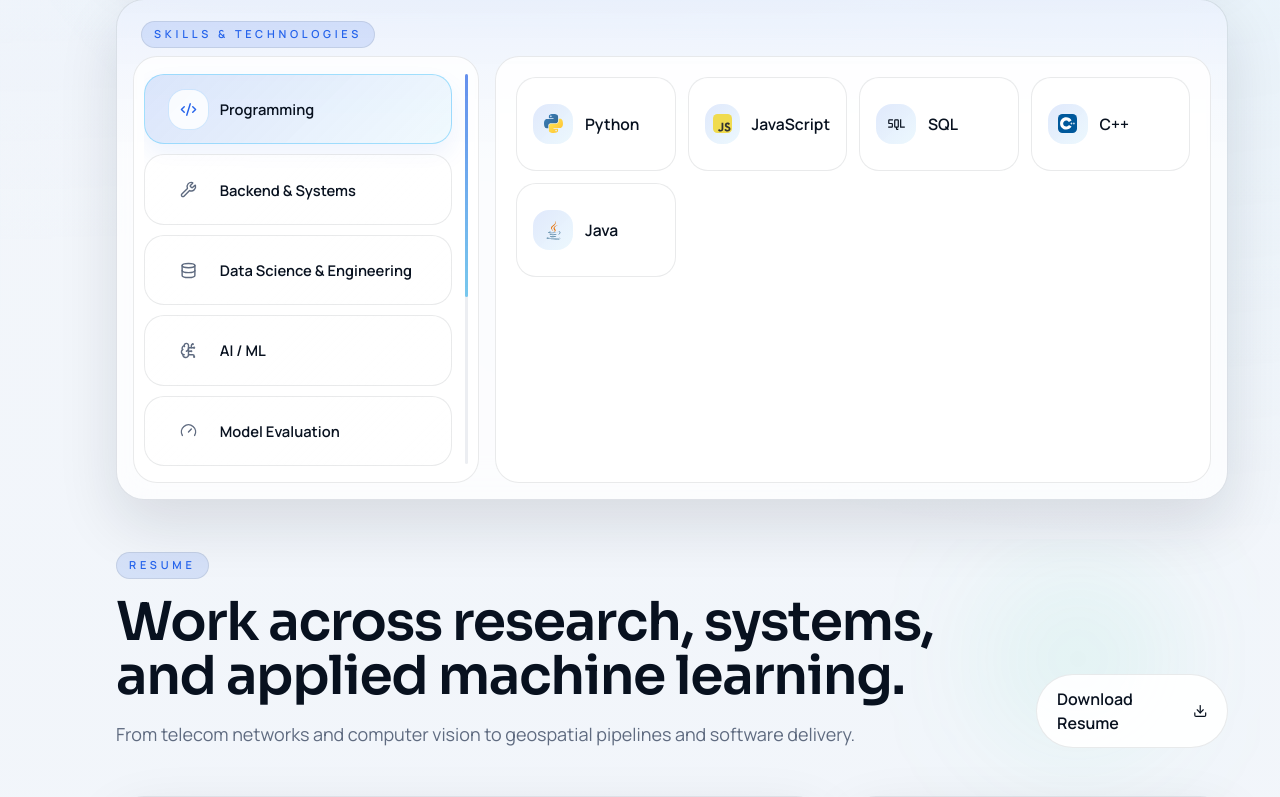
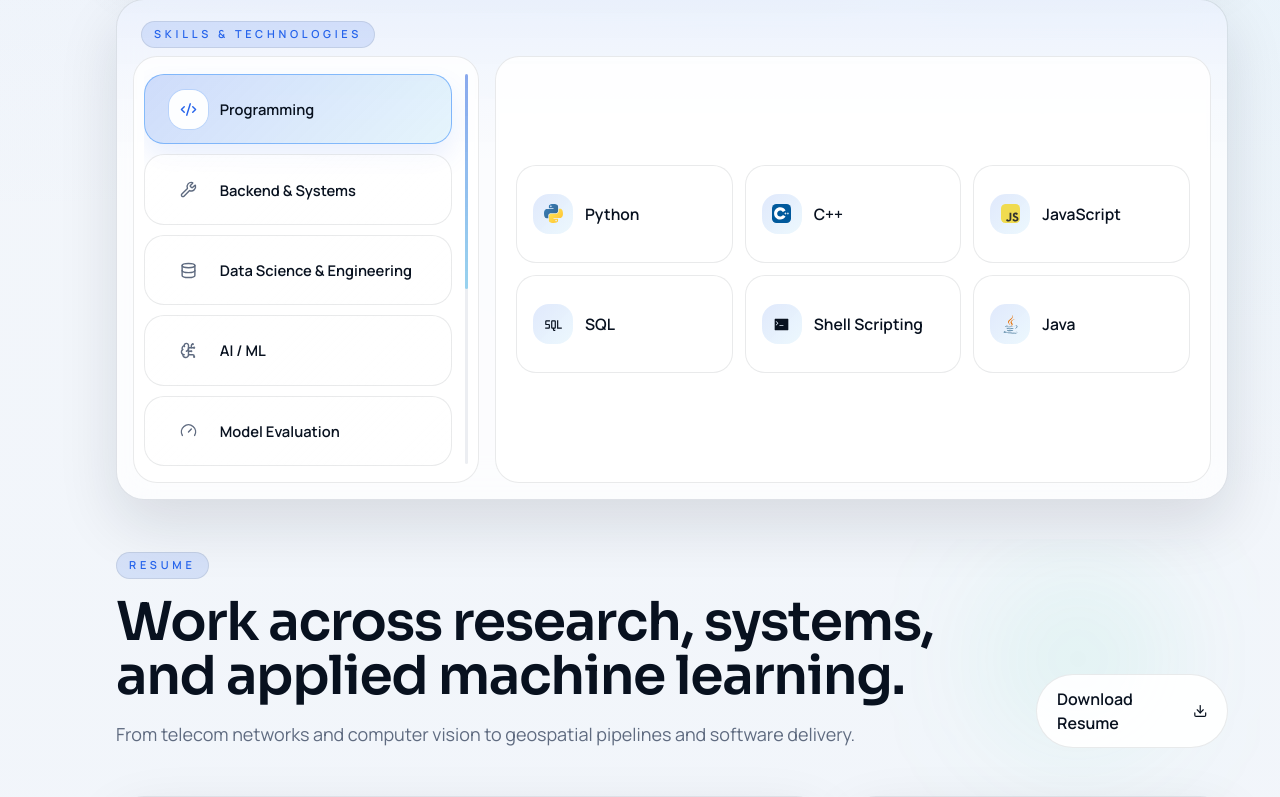
Before and after one commit to pranavjindal29/Portfolio, a React (Vite) app: page / in a window 1280 px wide. Shown: the part 1748-2545 px from the top of the page. Built offline with nearby package versions, Linux system fonts and the light colour scheme.

Commit message:
Refine skills section and contact polish

```diff
--- a/scripts/vendor-web-assets.mjs
+++ b/scripts/vendor-web-assets.mjs
@@ -31,7 +31,7 @@ const iconCollections = {
     'intellij-idea',
     'raspberry-pi',
   ],
-  'skill-icons': ['javascript', 'cpp', 'linux-light', 'html', 'css'],
+  'skill-icons': ['javascript', 'cpp', 'bash', 'linux-light', 'html', 'css'],
   carbon: ['sql', 'chart-scatter', 'matrix', 'chart-bubble'],
   mdi: [
     'cube-outline',
--- a/src/components/Navbar.jsx
+++ b/src/components/Navbar.jsx
@@ -61,7 +61,7 @@ export default function Navbar({ darkMode, toggleTheme, activeSection }) {
         className={`content-container flex items-center justify-between rounded-full border px-3.5 py-2.5 shadow-sm transition-all duration-300 sm:px-6 sm:py-3 ${
           scrolled
             ? 'border-[var(--surface-border)] bg-[rgba(255,255,255,0.96)] shadow-[var(--shadow)] dark:bg-[rgba(7,16,29,0.98)]'
-            : 'border-[var(--surface-border)] bg-[rgba(255,255,255,0.96)] shadow-[0_10px_28px_rgba(15,23,42,0.08)] dark:bg-[rgba(7,16,29,0.98)] dark:shadow-[0_12px_32px_rgba(2,6,23,0.24)] md:border-transparent md:bg-transparent md:shadow-none'
+            : 'border-[var(--surface-border)] bg-[rgba(255,255,255,0.96)] shadow-[0_10px_28px_rgba(15,23,42,0.08)] dark:bg-[rgba(7,16,29,0.98)] dark:shadow-[0_12px_32px_rgba(2,6,23,0.24)] md:border-transparent md:bg-transparent md:shadow-none dark:md:border-transparent dark:md:bg-transparent dark:md:shadow-none'
         }`}
       >
         <button
--- a/src/data/portfolio.js
+++ b/src/data/portfolio.js
@@ -62,9 +62,10 @@ export const techStack = [
     description: 'Core languages used across engineering, analytics, and production-facing implementation.',
     skills: [
       { name: 'Python', icon: 'logos:python' },
+      { name: 'C++', icon: 'skill-icons:cpp' },
       { name: 'JavaScript', icon: 'skill-icons:javascript' },
       { name: 'SQL', icon: 'carbon:sql' },
-      { name: 'C++', icon: 'skill-icons:cpp' },
+      { name: 'Shell Scripting', icon: 'custom:bash' },
       { name: 'Java', icon: 'logos:java' },
     ],
   },
@@ -93,6 +94,7 @@ export const techStack = [
     skills: [
       { name: 'Statistics', icon: 'mdi:sigma' },
       { name: 'Hypothesis Testing', icon: 'carbon:chart-scatter' },
+      { name: 'Data Analysis', icon: 'mdi:file-chart-outline' },
       { name: 'Data Preprocessing', icon: 'mdi:tune-vertical' },
       { name: 'Data Validation', icon: 'mdi:check-decagram-outline' },
       { name: 'Feature Engineering', icon: 'mdi:tune-variant' },
@@ -111,7 +113,6 @@ export const techStack = [
       { name: 'CNN', icon: 'mdi:brain' },
       { name: 'YOLO', icon: 'ph:eye-bold' },
       { name: 'TensorFlow Lite', icon: 'logos:tensorflow' },
-      { name: 'TF-IDF', icon: 'mdi:text-search-variant' },
       { name: 'Cosine Similarity', icon: 'mdi:compare-horizontal' },
       { name: 'Recommender Systems', icon: 'mdi:star-box-multiple-outline' },
       { name: 'SMOTE', icon: 'mdi:chart-scatter-plot-hexbin' },
@@ -138,31 +139,26 @@ export const techStack = [
     skills: [
       { name: 'AWS', icon: 'logos:aws' },
       { name: 'Azure', icon: 'logos:microsoft-azure' },
-      { name: 'CI/CD Pipelines', icon: 'mdi:source-branch-sync' },
       { name: 'GCP', icon: 'logos:google-cloud' },
       { name: 'Oracle Cloud', icon: 'simple-icons:oracle' },
       { name: 'Vercel', icon: 'logos:vercel-icon' },
       { name: 'Netlify', icon: 'logos:netlify' },
       { name: 'Cloudflare', icon: 'logos:cloudflare-icon' },
+      { name: 'GitHub Actions', icon: 'mdi:github' },
+      { name: 'CI/CD Pipelines', icon: 'mdi:source-branch-sync' },
     ],
   },
   {
     category: 'Telecom & Networking',
     description: 'Protocol, core-network, and traffic-analysis knowledge built through 5G research and systems testing.',
     skills: [
-      { name: '5G Standalone', icon: 'mdi:signal-5g' },
+      { name: '5G', icon: 'mdi:signal-5g' },
       { name: '6G', icon: 'mdi:radio-tower' },
+      { name: 'Core Network', icon: 'mdi:server-network-outline' },
       { name: 'Open5GS', icon: 'mdi:antenna' },
       { name: 'OpenAirInterface', icon: 'mdi:access-point-network' },
       { name: 'UERANSIM', icon: 'mdi:cellphone-wireless' },
-      { name: '5G Core', icon: 'mdi:radio-tower' },
       { name: 'SBI', icon: 'mdi:lan-connect' },
-      { name: 'AMF', icon: 'mdi:router-network' },
-      { name: 'SMF', icon: 'mdi:swap-horizontal-bold' },
-      { name: 'UPF', icon: 'mdi:transit-connection-variant' },
-      { name: 'AUSF', icon: 'mdi:shield-lock-outline' },
-      { name: 'NRF', icon: 'mdi:server-network-outline' },
-      { name: 'UDM', icon: 'mdi:account-network-outline' },
       { name: 'NAS', icon: 'mdi:connection' },
       { name: 'Wireshark', icon: 'mdi:lan-pending' },
     ],
@@ -186,7 +182,6 @@ export const techStack = [
       { name: 'Git', icon: 'logos:git-icon' },
       { name: 'GitHub', icon: 'mdi:github' },
       { name: 'VS Code', icon: 'logos:visual-studio-code' },
-      { name: 'IntelliJ IDEA', icon: 'logos:intellij-idea' },
       { name: 'Raspberry Pi', icon: 'logos:raspberry-pi' },
       { name: 'NVIDIA Jetson', icon: 'simple-icons:nvidia' },
       { name: 'ESP8266', icon: 'mdi:chip' },
--- a/src/lib/iconify.jsx
+++ b/src/lib/iconify.jsx
@@ -1,4 +1,4 @@
-import { Icon as OfflineIcon, addCollection } from '@iconify/react/dist/offline';
+import { Icon as OfflineIcon, addCollection, addIcon } from '@iconify/react/dist/offline';
 import carbon from '../data/iconify/carbon.json';
 import devicon from '../data/iconify/devicon.json';
 import fluent from '../data/iconify/fluent.json';
@@ -19,6 +19,12 @@ function registerCollections() {
     addCollection(collection);
   });
 
+  addIcon('custom:bash', {
+    body: '<path fill="currentColor" d="M36 58a6 6 0 0 1 6-6h172a6 6 0 0 1 6 6v140a6 6 0 0 1-6 6H42a6 6 0 0 1-6-6zm16.5 26.5a5 5 0 0 0 0 7.07L72.93 112L52.5 132.43a5 5 0 1 0 7.07 7.07l24-24a5 5 0 0 0 0-7.07l-24-24a5 5 0 0 0-7.07 0M98 143a5 5 0 0 0 5 5h48a5 5 0 0 0 0-10h-48a5 5 0 0 0-5 5"/>',
+    width: 256,
+    height: 256,
+  });
+
   collectionsRegistered = true;
 }
 
--- a/src/sections/About.jsx
+++ b/src/sections/About.jsx
@@ -34,6 +34,7 @@ const stackIcons = {
 
 export default function About() {
   const [activeCategory, setActiveCategory] = useState(techStack[0].category);
+  const [isVerticalScrollbarActive, setIsVerticalScrollbarActive] = useState(false);
   const [scrollThumb, setScrollThumb] = useState({
     verticalHeight: 56,
     verticalOffset: 0,
@@ -43,9 +44,12 @@ export default function About() {
     horizontalVisible: false,
   });
   const stackListRef = useRef(null);
+  const verticalTrackRef = useRef(null);
+  const scrollThumbRef = useRef(scrollThumb);
+  const dragStateRef = useRef(null);
   const activeStack = techStack.find((group) => group.category === activeCategory) ?? techStack[0];
   const isDenseStack = activeStack.skills.length > 9;
-  const isSparseStack = activeStack.skills.length <= 7;
+  const usesThreeColumnMatrix = activeStack.skills.length <= 9;
   const snapshotItems = [
     {
       label: 'Current role',
@@ -72,6 +76,17 @@ export default function About() {
   ];
 
   useEffect(() => {
+    scrollThumbRef.current = scrollThumb;
+  }, [scrollThumb]);
+
+  useEffect(() => {
+    return () => {
+      dragStateRef.current = null;
+      document.body.style.userSelect = '';
+    };
+  }, []);
+
+  useEffect(() => {
     const element = stackListRef.current;
 
     if (!element) {
@@ -82,11 +97,12 @@ export default function About() {
       const { clientHeight, scrollHeight, scrollTop, clientWidth, scrollWidth, scrollLeft } = element;
       const canScrollY = scrollHeight - clientHeight > 4;
       const canScrollX = scrollWidth - clientWidth > 4;
+      const verticalTrackHeight = verticalTrackRef.current?.clientHeight ?? clientHeight;
 
       const nextVerticalHeight = canScrollY
-        ? Math.max((clientHeight / scrollHeight) * clientHeight, 44)
-        : clientHeight;
-      const verticalMaxOffset = Math.max(clientHeight - nextVerticalHeight, 0);
+        ? Math.max((clientHeight / scrollHeight) * verticalTrackHeight, 44)
+        : verticalTrackHeight;
+      const verticalMaxOffset = Math.max(verticalTrackHeight - nextVerticalHeight, 0);
       const verticalScrollRange = Math.max(scrollHeight - clientHeight, 1);
       const nextVerticalOffset = canScrollY ? (scrollTop / verticalScrollRange) * verticalMaxOffset : 0;
 
@@ -118,6 +134,87 @@ export default function About() {
       window.removeEventListener('resize', updateScrollThumb);
     };
   }, []);
+
+  const syncVerticalScrollFromThumb = (nextOffset) => {
+    const element = stackListRef.current;
+    const track = verticalTrackRef.current;
+
+    if (!element || !track) {
+      return;
+    }
+
+    const thumbHeight = scrollThumbRef.current.verticalHeight;
+    const maxThumbOffset = Math.max(track.getBoundingClientRect().height - thumbHeight, 0);
+    const maxScrollTop = Math.max(element.scrollHeight - element.clientHeight, 0);
+    const clampedOffset = Math.min(Math.max(nextOffset, 0), maxThumbOffset);
+    const nextScrollTop = maxThumbOffset > 0 ? (clampedOffset / maxThumbOffset) * maxScrollTop : 0;
+
+    element.scrollTop = nextScrollTop;
+  };
+
+  const stopVerticalDrag = () => {
+    dragStateRef.current = null;
+    setIsVerticalScrollbarActive(false);
+    document.body.style.userSelect = '';
+    window.removeEventListener('pointermove', handleVerticalDragMove);
+    window.removeEventListener('pointerup', stopVerticalDrag);
+  };
+
+  const handleVerticalDragMove = (event) => {
+    const track = verticalTrackRef.current;
+    const dragState = dragStateRef.current;
+
+    if (!track || !dragState) {
+      return;
+    }
+
+    const trackRect = track.getBoundingClientRect();
+    const nextOffset = event.clientY - trackRect.top - dragState.grabOffset;
+
+    syncVerticalScrollFromThumb(nextOffset);
+  };
+
+  const handleVerticalThumbPointerDown = (event) => {
+    if (!scrollThumbRef.current.verticalVisible) {
+      return;
+    }
+
+    const track = verticalTrackRef.current;
+
+    if (!track) {
+      return;
+    }
+
+    event.preventDefault();
+    event.stopPropagation();
+
+    const trackRect = track.getBoundingClientRect();
+    dragStateRef.current = {
+      grabOffset: event.clientY - trackRect.top - scrollThumbRef.current.verticalOffset,
+    };
+
+    setIsVerticalScrollbarActive(true);
+    document.body.style.userSelect = 'none';
+    window.addEventListener('pointermove', handleVerticalDragMove);
+    window.addEventListener('pointerup', stopVerticalDrag);
+  };
+
+  const handleVerticalTrackPointerDown = (event) => {
+    if (!scrollThumbRef.current.verticalVisible) {
+      return;
+    }
+
+    const track = verticalTrackRef.current;
+
+    if (!track) {
+      return;
+    }
+
+    const trackRect = track.getBoundingClientRect();
+    const nextOffset = event.clientY - trackRect.top - scrollThumbRef.current.verticalHeight / 2;
+
+    syncVerticalScrollFromThumb(nextOffset);
+  };
 
   return (
     <section id="about" className="section-shell scroll-mt-20 pt-4 sm:scroll-mt-24 sm:pt-5 lg:scroll-mt-24 lg:pt-6">
@@ -243,16 +340,16 @@ export default function About() {
                             onClick={() => setActiveCategory(group.category)}
                             className={`skill-category-card group snap-start h-[4rem] shrink-0 min-w-max rounded-[18px] border px-4 py-0 text-left transition sm:px-4 xl:mr-3 xl:min-w-0 xl:max-w-none xl:w-[calc(100%-0.75rem)] xl:snap-none xl:h-[4.4rem] xl:rounded-[20px] xl:px-6 ${
                               isActive
-                                ? 'border-[rgba(125,211,252,0.68)] bg-[linear-gradient(135deg,rgba(37,99,235,0.16),rgba(14,165,233,0.06))] text-[var(--accent)] shadow-[0_12px_24px_rgba(37,99,235,0.08)] dark:border-[rgba(125,211,252,0.54)] dark:bg-[linear-gradient(135deg,rgba(10,132,255,0.2),rgba(14,165,233,0.12))] dark:text-sky-100 dark:shadow-[0_16px_34px_rgba(2,6,23,0.28)]'
-                                : 'border-[var(--surface-border)] bg-[linear-gradient(135deg,rgba(255,255,255,0.72),rgba(255,255,255,0.54))] text-[var(--muted)] hover:border-[rgba(125,211,252,0.42)] hover:bg-[rgba(255,255,255,0.78)] hover:text-[var(--text)] dark:border-[rgba(96,165,250,0.2)] dark:bg-[linear-gradient(180deg,rgba(15,23,42,0.74),rgba(15,23,42,0.52))] dark:text-slate-300 dark:hover:border-[rgba(125,211,252,0.54)] dark:hover:!bg-[linear-gradient(135deg,rgba(16,44,84,0.92),rgba(18,67,117,0.72))] dark:hover:text-slate-50 dark:hover:shadow-[0_14px_28px_rgba(8,17,31,0.16)]'
+                                ? 'border-[rgba(96,165,250,0.72)] bg-[linear-gradient(135deg,rgba(37,99,235,0.22),rgba(14,165,233,0.1))] text-[var(--accent)] shadow-[0_14px_28px_rgba(37,99,235,0.1)] dark:border-[rgba(125,211,252,0.54)] dark:bg-[linear-gradient(135deg,rgba(10,132,255,0.2),rgba(14,165,233,0.12))] dark:text-sky-100 dark:shadow-[0_16px_34px_rgba(2,6,23,0.28)]'
+                                : 'border-[var(--surface-border)] bg-[linear-gradient(135deg,rgba(255,255,255,0.72),rgba(255,255,255,0.54))] text-[var(--muted)] hover:border-[rgba(125,211,252,0.42)] hover:bg-[linear-gradient(135deg,rgba(37,99,235,0.08),rgba(14,165,233,0.03))] hover:text-[var(--text)] hover:shadow-[0_10px_20px_rgba(37,99,235,0.05)] dark:border-[rgba(96,165,250,0.2)] dark:bg-[linear-gradient(180deg,rgba(15,23,42,0.74),rgba(15,23,42,0.52))] dark:text-slate-300 dark:hover:border-[rgba(125,211,252,0.54)] dark:hover:!bg-[linear-gradient(135deg,rgba(16,44,84,0.92),rgba(18,67,117,0.72))] dark:hover:text-slate-50 dark:hover:shadow-[0_14px_28px_rgba(8,17,31,0.16)]'
                             }`}
                           >
                             <div className="flex items-center gap-2.5 xl:h-full xl:gap-3">
                               <span
                                 className={`flex h-9 w-9 items-center justify-center rounded-2xl transition sm:h-10 sm:w-10 xl:h-[2.45rem] xl:w-[2.45rem] ${
                                   isActive
-                                    ? 'bg-[rgba(255,255,255,0.82)] text-[var(--accent)] ring-1 ring-[rgba(125,211,252,0.18)] dark:bg-[linear-gradient(135deg,rgba(7,16,29,0.86),rgba(15,23,42,0.92))] dark:text-sky-100 dark:ring-[rgba(125,211,252,0.24)]'
-                                    : 'bg-[var(--surface-strong)] text-[var(--muted)] ring-1 ring-transparent group-hover:bg-[rgba(255,255,255,0.94)] group-hover:text-[var(--accent)] dark:bg-[linear-gradient(135deg,rgba(10,25,49,0.88),rgba(12,31,59,0.8))] dark:text-sky-200 dark:ring-[rgba(59,130,246,0.08)] dark:group-hover:!bg-[linear-gradient(135deg,rgba(12,32,61,0.98),rgba(15,49,88,0.9))] dark:group-hover:text-sky-100'
+                                    ? 'bg-[rgba(255,255,255,0.96)] text-[var(--accent)] ring-1 ring-[rgba(96,165,250,0.22)] dark:bg-[linear-gradient(135deg,rgba(7,16,29,0.86),rgba(15,23,42,0.92))] dark:text-sky-100 dark:ring-[rgba(125,211,252,0.24)]'
+                                    : 'bg-[var(--surface-strong)] text-[var(--muted)] ring-1 ring-transparent group-hover:bg-[rgba(255,255,255,0.9)] group-hover:text-[var(--accent)] group-hover:ring-[rgba(125,211,252,0.18)] dark:bg-[linear-gradient(135deg,rgba(10,25,49,0.88),rgba(12,31,59,0.8))] dark:text-sky-200 dark:ring-[rgba(59,130,246,0.08)] dark:group-hover:!bg-[linear-gradient(135deg,rgba(12,32,61,0.98),rgba(15,49,88,0.9))] dark:group-hover:text-sky-100'
                                 }`}
                               >
                                 <StackIcon size={17} />
@@ -287,16 +384,43 @@ export default function About() {
                   </div>
 
                   <div
-                    className="pointer-events-none absolute bottom-2 right-0 top-2 hidden w-[3px] rounded-full xl:block"
+                    ref={verticalTrackRef}
+                    onPointerDown={handleVerticalTrackPointerDown}
+                    onPointerEnter={() => setIsVerticalScrollbarActive(true)}
+                    onPointerLeave={() => {
+                      if (!dragStateRef.current) {
+                        setIsVerticalScrollbarActive(false);
+                      }
+                    }}
+                    className={`absolute bottom-2 right-0 top-2 hidden cursor-pointer rounded-full transition-all duration-200 xl:block ${
+                      isVerticalScrollbarActive ? 'w-[6px]' : 'w-[3px]'
+                    }`}
                     style={{ background: 'rgba(148, 163, 184, 0.18)' }}
                   >
                     <span
+                      onPointerDown={handleVerticalThumbPointerDown}
+                      onPointerEnter={() => setIsVerticalScrollbarActive(true)}
+                      onPointerLeave={() => {
+                        if (!dragStateRef.current) {
+                          setIsVerticalScrollbarActive(false);
+                        }
+                      }}
                       className="absolute left-0 right-0 rounded-full transition-all duration-200"
                       style={{
                         height: `${scrollThumb.verticalHeight}px`,
                         transform: `translateY(${scrollThumb.verticalOffset}px)`,
-                        opacity: scrollThumb.verticalVisible ? 1 : 0.45,
-                        background: 'linear-gradient(180deg, rgba(37, 99, 235, 0.68), rgba(14, 165, 233, 0.52))',
+                        opacity: scrollThumb.verticalVisible ? (isVerticalScrollbarActive ? 1 : 0.72) : 0.45,
+                        background: isVerticalScrollbarActive
+                          ? 'linear-gradient(180deg, rgba(56, 189, 248, 0.9), rgba(37, 99, 235, 0.75))'
+                          : 'linear-gradient(180deg, rgba(37, 99, 235, 0.68), rgba(14, 165, 233, 0.52))',
+                        boxShadow: isVerticalScrollbarActive
+                          ? '0 0 0 2px rgba(56, 189, 248, 0.12)'
+                          : 'none',
+                        cursor: scrollThumb.verticalVisible
+                          ? dragStateRef.current
+                            ? 'grabbing'
+                            : 'grab'
+                          : 'default',
                       }}
                     />
                   </div>
@@ -304,14 +428,14 @@ export default function About() {
               </div>
 
               <div className="min-w-0 rounded-[24px] border border-[var(--surface-border)] bg-[rgba(255,255,255,0.8)] p-3.5 shadow-[inset_0_1px_0_rgba(255,255,255,0.28)] backdrop-blur-[2px] sm:p-5 xl:flex xl:h-[26.7rem] xl:flex-col 2xl:h-[28.2rem] min-[1920px]:h-[29.2rem] dark:bg-[rgba(13,24,41,0.84)]">
-                <div className="xl:flex-1">
+                <div className="flex xl:h-full xl:flex-1 xl:items-center">
                 <div
                   className={`grid grid-cols-2 gap-2.5 sm:gap-3 xl:w-full ${
                     isDenseStack
-                      ? 'lg:grid-cols-3 xl:grid-cols-4'
-                      : isSparseStack
-                        ? 'lg:grid-cols-3 xl:grid-cols-4 xl:content-start'
-                        : 'lg:grid-cols-[repeat(auto-fit,minmax(172px,1fr))] xl:content-start'
+                      ? 'lg:grid-cols-3 xl:grid-cols-4 xl:content-center'
+                      : usesThreeColumnMatrix
+                        ? 'lg:grid-cols-3 xl:grid-cols-3 xl:content-center'
+                        : 'lg:grid-cols-[repeat(auto-fit,minmax(172px,1fr))] xl:content-center'
                   }`}
                 >
                   {activeStack.skills.map((skill) => (
@@ -319,8 +443,8 @@ export default function About() {
                       key={skill.name}
                       className={`rounded-[18px] border border-[var(--surface-border)] bg-[var(--surface)] px-3.5 py-3 shadow-[inset_0_1px_0_rgba(255,255,255,0.3)] transition hover:-translate-y-[1px] hover:border-[rgba(37,99,235,0.25)] hover:shadow-[0_14px_30px_rgba(15,23,42,0.08)] sm:rounded-[20px] ${
                         isDenseStack
-                          ? 'sm:min-h-[4.9rem] sm:px-3.5 sm:py-3.5'
-                          : 'sm:min-h-[5.9rem] sm:px-4 sm:py-4'
+                          ? 'sm:min-h-[4.9rem] sm:px-3.5 sm:py-3.5 xl:min-h-[5.25rem]'
+                          : 'sm:min-h-[5.9rem] sm:px-4 sm:py-4 xl:min-h-[6.15rem]'
                       }`}
                     >
                       <div className="flex h-full flex-col items-start gap-2.5 sm:flex-row sm:items-center sm:gap-3">
--- a/src/sections/Home.jsx
+++ b/src/sections/Home.jsx
@@ -109,7 +109,6 @@ export default function Home() {
           <div className="space-y-4 sm:space-y-5 lg:max-w-[41.25rem] lg:space-y-4 xl:max-w-[42.25rem] 2xl:max-w-[47rem] min-[1920px]:max-w-[52rem]">
             <motion.span
               variants={itemVariants}
-              whileHover={shouldReduceMotion ? undefined : { y: -2, scale: 1.01 }}
               className="section-eyebrow w-fit shadow-[0_10px_24px_rgba(37,99,235,0.08)] transition-all duration-300 hover:border-[var(--surface-border)] hover:bg-[color:rgba(37,99,235,0.12)] hover:text-[var(--accent)] hover:shadow-[0_12px_28px_rgba(37,99,235,0.10)]"
             >
               Currently at IIT Bombay
```
Also changed, not shown: src/sections/Contact.jsx (+10 -6 lines), src/sections/Resume.jsx (+8 -6 lines).
